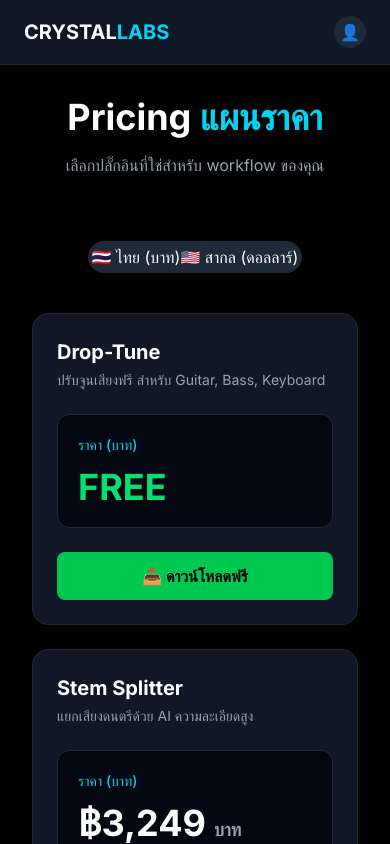
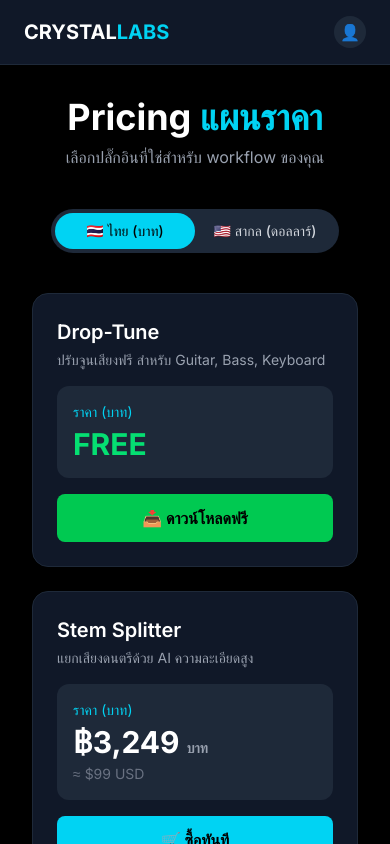
Before and after one commit to Stephen-Nanchakorn/Crystal-Labolatories, a Next.js app: page /pricing in a window 390 px wide. Shown: the top 844 px of the page. Built offline with nearby package versions, Linux system fonts and the light colour scheme; no server answers.

Commit message:
feat: remove header currency toggle, add sliding currency toggle to plugins and pricing pages

```diff
--- a/app/checkout/[id]/page.tsx
+++ b/app/checkout/[id]/page.tsx
@@ -4,7 +4,7 @@ import React, { useState, useEffect } from "react";
 import { createCheckoutSession } from "@/lib/stripe";
 import { useRouter } from "next/navigation";
 import Link from "next/link";
-import { useCurrency } from "@/app/hooks/useCurrency"; // ✅ ใช้ hook
+import { useCurrency } from "@/app/context/CurrencyContext";
 
 const pluginPrices = {
   "drop-tune": { name: "Drop-Tune", usd: 0, thb: 0 },
--- /dev/null
+++ b/app/components/CurrencyToggle.tsx
@@ -0,0 +1,37 @@
+"use client";
+
+export default function CurrencyToggle({
+  currency,
+  setCurrency,
+}: {
+  currency: "THB" | "USD";
+  setCurrency: (c: "THB" | "USD") => void;
+}) {
+  return (
+    <div className="relative inline-flex bg-gray-800 rounded-full p-1 w-72">
+      {/* ✅ พื้นหลังสีฟ้าที่เลื่อนไปมาตาม state (Sliding Effect) */}
+      <div
+        className={`absolute top-1 bottom-1 w-[calc(50%-4px)] bg-cyan-400 rounded-full transition-transform duration-300 ease-in-out ${
+          currency === "USD" ? "translate-x-[calc(100%+8px)]" : "translate-x-0"
+        }`}
+      />
+
+      <button
+        onClick={() => setCurrency("THB")}
+        className={`relative z-10 flex-1 py-2 text-sm font-medium rounded-full transition-colors duration-300 ${
+          currency === "THB" ? "text-black" : "text-gray-300"
+        }`}
+      >
+        🇹🇭 ไทย (บาท)
+      </button>
+      <button
+        onClick={() => setCurrency("USD")}
+        className={`relative z-10 flex-1 py-2 text-sm font-medium rounded-full transition-colors duration-300 ${
+          currency === "USD" ? "text-black" : "text-gray-300"
+        }`}
+      >
+        🇺🇸 สากล (ดอลลาร์)
+      </button>
+    </div>
+  );
+}
--- a/app/components/PriceDisplay.tsx
+++ b/app/components/PriceDisplay.tsx
@@ -1,6 +1,6 @@
 "use client";
 
-import { useCurrency } from "@/app/hooks/useCurrency";
+import { useCurrency } from "@/app/context/CurrencyContext"; // ✅ เปลี่ยนตรงนี้
 
 const priceData = {
   "drop-tune": { thb: 0, usd: 0 },
@@ -22,8 +22,6 @@ export default function PriceDisplay({
   return (
     <div className="border border-gray-800 rounded-lg p-4">
       <h3 className="font-semibold text-cyan-400 mb-3">ราคา</h3>
-
-      {/* ✅ แสดงราคาอย่างเดียว ไม่มี (บาท) และไม่มี ≈ USD */}
       <div className="text-3xl font-bold text-white">
         {mounted ? (
           <>
--- a/app/components/header.tsx
+++ b/app/components/header.tsx
@@ -5,10 +5,8 @@ import { usePathname } from "next/navigation";
 import { createClient } from "@/lib/supabase/client";
 import Link from "next/link";
 import Image from "next/image";
-import { useCurrency } from "@/app/hooks/useCurrency"; // ✅ ใช้ hook
 
 export default function Header() {
-  const { currency, setCurrency, mounted } = useCurrency(); // ✅ ดึงมาจาก hook
   const [userAvatar, setUserAvatar] = useState<string>("");
   const [userName, setUserName] = useState<string>("");
   const pathname = usePathname();
@@ -25,9 +23,6 @@ export default function Header() {
     getUser();
   }, [supabase.auth]);
 
-  const showCurrencyToggle =
-    pathname === "/pricing" || pathname.startsWith("/plugins");
-
   return (
     <header className="bg-gray-900 border-b border-gray-800 px-6 py-4">
       <div className="max-w-7xl mx-auto flex justify-between items-center">
@@ -38,28 +33,30 @@ export default function Header() {
 
         <div className="flex items-center gap-6">
           <nav className="hidden md:flex items-center gap-8">
-            <Link href="/" className={`text-sm ${pathname === "/" ? "text-white" : "text-gray-300 hover:text-white"}`}>หน้าแรก</Link>
-            <Link href="/plugins" className={`text-sm ${pathname.startsWith("/plugins") ? "text-white" : "text-gray-300 hover:text-white"}`}>ปลั๊กอิน</Link>
-            <Link href="/pricing" className={`text-sm ${pathname === "/pricing" ? "text-white" : "text-gray-300 hover:text-white"}`}>ราคา</Link>
-            <Link href="/support" className="text-sm text-gray-300 hover:text-white">ช่วยเหลือ</Link>
+            <Link
+              href="/"
+              className={`text-sm ${pathname === "/" ? "text-white" : "text-gray-300 hover:text-white"}`}
+            >
+              หน้าแรก
+            </Link>
+            <Link
+              href="/plugins"
+              className={`text-sm ${pathname.startsWith("/plugins") ? "text-white" : "text-gray-300 hover:text-white"}`}
+            >
+              ปลั๊กอิน
+            </Link>
+            <Link
+              href="/pricing"
+              className={`text-sm ${pathname === "/pricing" ? "text-white" : "text-gray-300 hover:text-white"}`}
+            >
+              ราคา
+            </Link>
+            <Link href="/support" className="text-sm text-gray-300 hover:text-white">
+              ช่วยเหลือ
+            </Link>
           </nav>
 
-          {showCurrencyToggle && mounted && (
-            <div className="hidden md:flex items-center gap-2 border-l border-gray-700 pl-6">
-              <button
-                onClick={() => setCurrency("THB")}
-                className={`px-3 py-1 text-sm rounded-full transition-colors ${currency === "THB" ? "bg-cyan-400 text-black font-medium" : "bg-gray-800 text-gray-300"}`}
-              >
-                THB
-              </button>
-              <button
-                onClick={() => setCurrency("USD")}
-                className={`px-3 py-1 text-sm rounded-full transition-colors ${currency === "USD" ? "bg-cyan-400 text-black font-medium" : "bg-gray-800 text-gray-300"}`}
-              >
-                USD
-              </button>
-            </div>
-          )}
+          {/* ❌ ลบ Currency Toggle ออกจาก Header ทั้งหมดแล้ว */}
 
           <Link href="/profile" className="group relative flex items-center gap-2">
             <div className="w-8 h-8 rounded-full bg-gray-800 overflow-hidden border-2 border-transparent group-hover:border-cyan-400 transition-all">
@@ -69,7 +66,11 @@ export default function Header() {
                 <div className="w-full h-full flex items-center justify-center text-gray-300">👤</div>
               )}
             </div>
-            {userName && <span className="hidden md:inline text-sm text-gray-300 group-hover:text-white">{userName}</span>}
+            {userName && (
+              <span className="hidden md:inline text-sm text-gray-300 group-hover:text-white">
+                {userName}
+              </span>
+            )}
           </Link>
         </div>
       </div>
--- a/app/context/CurrencyContext.tsx
+++ /dev/null
@@ -1,37 +0,0 @@
-"use client";
-
-import { createContext, useContext, useState, useEffect } from "react";
-
-type CurrencyContextType = {
-  currency: "THB" | "USD";
-  setCurrency: (currency: "THB" | "USD") => void;
-};
-
-const CurrencyContext = createContext<CurrencyContextType>({
-  currency: "THB",
-  setCurrency: () => {},
-});
-
-export function CurrencyProvider({ children }: { children: React.ReactNode }) {
-  const [currency, setCurrency] = useState<"THB" | "USD">("THB");
-
-  // เก็บค่าใน localStorage
-  useEffect(() => {
-    const saved = localStorage.getItem("currency");
-    if (saved === "THB" || saved === "USD") {
-      setCurrency(saved);
-    }
-  }, []);
-
-  useEffect(() => {
-    localStorage.setItem("currency", currency);
-  }, [currency]);
-
-  return (
-    <CurrencyContext.Provider value={{ currency, setCurrency }}>
-      {children}
-    </CurrencyContext.Provider>
-  );
-}
-
-export const useCurrency = () => useContext(CurrencyContext);
--- a/app/hooks/useCurrency.ts
+++ /dev/null
@@ -1,24 +0,0 @@
-"use client";
-
-import { useState, useEffect } from "react";
-
-export function useCurrency() {
-  const [currency, setCurrency] = useState<"THB" | "USD">("THB");
-  const [mounted, setMounted] = useState(false);
-
-  useEffect(() => {
-    const saved = localStorage.getItem("currency");
-    if (saved === "THB" || saved === "USD") {
-      setCurrency(saved);
-    }
-    setMounted(true);
-  }, []);
-
-  useEffect(() => {
-    if (mounted) {
-      localStorage.setItem("currency", currency);
-    }
-  }, [currency, mounted]);
-
-  return { currency, setCurrency, mounted };
-}
--- a/app/layout.tsx
+++ b/app/layout.tsx
@@ -2,7 +2,6 @@ import type { Metadata } from "next";
 import { Inter } from "next/font/google";
 import "./globals.css";
 import Header from "@/app/components/header";
-import { CurrencyProvider } from "@/app/context/CurrencyContext";
 import { Analytics } from "@vercel/analytics/next";
 
 const inter = Inter({ subsets: ["latin"] });
@@ -20,11 +19,8 @@ export default function RootLayout({
   return (
     <html lang="en">
       <body className={inter.className}>
-        {/* ✅ ครอบทุกหน้าด้วย CurrencyProvider ตัวเดียว */}
-        <CurrencyProvider>
           <Header />
           {children}
-        </CurrencyProvider>
         <Analytics />
       </body>
     </html>
--- a/app/plugins/page.tsx
+++ b/app/plugins/page.tsx
@@ -1,7 +1,8 @@
 "use client";
 
+import { useState } from "react";
 import Link from "next/link";
-import { useCurrency } from "@/app/hooks/useCurrency";
+import CurrencyToggle from "@/app/components/CurrencyToggle";
 
 const plugins = [
   {
@@ -34,12 +35,12 @@ const plugins = [
 ];
 
 export default function PluginsPage() {
-  const { currency, mounted } = useCurrency();
+  const [currency, setCurrency] = useState<"THB" | "USD">("THB");
 
   return (
     <main className="min-h-screen bg-black text-white p-8">
       <div className="max-w-6xl mx-auto">
-        <div className="text-center mb-16">
+        <div className="text-center mb-10">
           <h1 className="text-4xl md:text-5xl font-bold mb-4">
             <span className="text-white">CRYSTAL</span>{" "}
             <span className="text-cyan-400">PLUGINS</span>
@@ -49,9 +50,13 @@ export default function PluginsPage() {
           </p>
         </div>
 
+        {/* ✅ เพิ่ม Currency Toggle แบบเดียวกับหน้า Pricing */}
+        <div className="flex justify-center mb-12">
+          <CurrencyToggle currency={currency} setCurrency={setCurrency} />
+        </div>
+
         <div className="grid md:grid-cols-3 gap-6">
           {plugins.map((plugin) => {
-            // ✅ คำนวณราคาตามสกุลเงินที่เลือก
             const price = currency === "THB" ? plugin.thb : plugin.usd;
             const symbol = currency === "THB" ? "฿" : "$";
 
@@ -67,7 +72,7 @@ export default function PluginsPage() {
                   <div className="flex justify-between items-start mb-2">
                     <h3 className="text-xl font-semibold">{plugin.name}</h3>
                     <div className={`font-bold ${plugin.isFree ? "text-green-400" : "text-cyan-400"}`}>
-                      {plugin.isFree ? "FREE" : mounted ? `${symbol}${price.toLocaleString()}` : "..."}
+                      {plugin.isFree ? "FREE" : `${symbol}${price.toLocaleString()}`}
                     </div>
                   </div>
                   <p className="text-gray-400 text-sm leading-relaxed">
--- a/app/pricing/page.tsx
+++ b/app/pricing/page.tsx
@@ -2,30 +2,31 @@
 
 import { useState } from "react";
 import Link from "next/link";
+import CurrencyToggle from "@/app/components/CurrencyToggle";
 
 const plugins = [
   {
     slug: "drop-tune",
     name: "Drop-Tune",
     description: "ปรับจูนเสียงฟรี สำหรับ Guitar, Bass, Keyboard",
-    priceTHB: 0,
-    priceUSD: 0,
+    thb: 0,
+    usd: 0,
     isFree: true,
   },
   {
     slug: "stem-splitter",
     name: "Stem Splitter",
     description: "แยกเสียงดนตรีด้วย AI ความละเอียดสูง",
-    priceTHB: 3249,
-    priceUSD: 99,
+    thb: 3249,
+    usd: 99,
     isFree: false,
   },
   {
     slug: "analog-eq",
     name: "Analog EQ",
     description: "Graphic EQ 7-Band พร้อม Gate และ Compressor",
-    priceTHB: 1949,
-    priceUSD: 59,
+    thb: 1949,
+    usd: 59,
     isFree: false,
   },
 ];
@@ -36,78 +37,60 @@ export default function PricingPage() {
   return (
     <main className="min-h-screen bg-black text-white p-8">
       <div className="max-w-6xl mx-auto">
-        {/* Title */}
-        <div className="text-center mb-16">
-          <h1 className="text-4xl font-bold mb-4">
+        <div className="text-center mb-10">
+          <h1 className="text-4xl font-bold mb-2">
             Pricing <span className="text-cyan-400">แผนราคา</span>
           </h1>
-          <p className="text-gray-400">
-            เลือกปลั๊กอินที่ใช่สำหรับ workflow ของคุณ
-          </p>
+          <p className="text-gray-400">เลือกปลั๊กอินที่ใช่สำหรับ workflow ของคุณ</p>
         </div>
 
-        {/* Currency Toggle */}
+        {/* ✅ Currency Toggle พร้อม Sliding Effect */}
         <div className="flex justify-center mb-10">
-          <div className="inline-flex rounded-full bg-gray-800 p-1">
-            <button onClick={() => setCurrency("THB")} className="...">
-              🇹🇭 ไทย (บาท)
-            </button>
-            <button onClick={() => setCurrency("USD")} className="...">
-              🇺🇸 สากล (ดอลลาร์)
-            </button>
+          <CurrencyToggle currency={currency} setCurrency={setCurrency} />
         </div>
-        </div>
-        {/* Pricing Cards */}
+
         <div className="grid md:grid-cols-3 gap-6">
-          {plugins.map((plugin) => (
+          {plugins.map((plugin) => {
+            const price = currency === "THB" ? plugin.thb : plugin.usd;
+            const symbol = currency === "THB" ? "฿" : "$";
+            const otherPrice = currency === "THB" ? plugin.usd : plugin.thb;
+            const otherSymbol = currency === "THB" ? "$" : "฿";
+
+            return (
               <div
                 key={plugin.slug}
-              className="bg-gray-900 border border-gray-800 rounded-2xl p-6 hover:border-cyan-500 transition-colors"
+                className="bg-gray-900 border border-gray-800 rounded-2xl p-6"
               >
-              {/* Plugin Name */}
-              <h3 className="text-xl font-bold mb-1">{plugin.name}</h3>
-              <p className="text-gray-400 text-sm mb-6">
-                {plugin.description}
+                <h3 className="text-xl font-semibold mb-1">{plugin.name}</h3>
+                <p className="text-gray-400 text-sm mb-4">{plugin.description}</p>
+
+                <div className="bg-gray-800 rounded-xl p-4 mb-4">
+                  <p className="text-cyan-400 text-sm mb-1">
+                    ราคา ({currency === "THB" ? "บาท" : "ดอลลาร์"})
                   </p>
-
-              {/* Price Box */}
-              <div className="bg-gray-950 border border-gray-800 rounded-xl p-5 mb-6">
-                <div className="flex items-center gap-2 mb-3">
-                  <span className="text-cyan-400 text-sm font-medium">
-                    ราคา {currency === "THB" ? "(บาท)" : "(ดอลลาร์)"}
-                  </span>
-                </div>
-
                   {plugin.isFree ? (
-                  <div className="text-4xl font-bold text-green-400">
-                    FREE
-                  </div>
+                    <div className="text-3xl font-bold text-green-400">FREE</div>
                   ) : (
-                  <div className="text-4xl font-bold text-white">
-                    {currency === "THB" ? "฿" : "$"}
-                    {currency === "THB"
-                      ? plugin.priceTHB.toLocaleString("th-TH")
-                      : plugin.priceUSD.toLocaleString("en-US")}
-                    <span className="text-lg text-gray-400 ml-2">
+                    <>
+                      <div className="text-3xl font-bold">
+                        {symbol}
+                        {price.toLocaleString()}{" "}
+                        <span className="text-sm text-gray-400">
                           {currency === "THB" ? "บาท" : "USD"}
                         </span>
                       </div>
-                )}
-
-                {/* ราคาในอีกสกุล (แสดงไว้ข้างล่าง) */}
-                {!plugin.isFree && (
-                  <div className="text-sm text-gray-500 mt-2">
-                    {currency === "THB"
-                      ? `≈ $${plugin.priceUSD} USD`
-                      : `≈ ฿${plugin.priceTHB.toLocaleString("th-TH")} THB`}
-                  </div>
+                      <p className="text-gray-500 text-sm mt-1">
+                        ≈ {otherSymbol}
+                        {otherPrice.toLocaleString()} {currency === "THB" ? "USD" : "THB"}
+                      </p>
+                    </>
                   )}
                 </div>
 
-              {/* CTA Button */}
                 <Link
-                href={`/plugins/${plugin.slug}`}
-                className={`block text-center font-bold py-3 rounded-lg transition-colors ${plugin.isFree
+                  href={plugin.isFree ? `/plugins/${plugin.slug}` : `/checkout/${plugin.slug}`}
+                  className={`block text-center font-bold py-3 rounded-lg transition-colors ${
+                    plugin.isFree
                       ? "bg-green-500 hover:bg-green-600 text-black"
                       : "bg-cyan-400 hover:bg-cyan-500 text-black"
                   }`}
@@ -115,14 +98,12 @@ export default function PricingPage() {
                   {plugin.isFree ? "📥 ดาวน์โหลดฟรี" : "🛒 ซื้อทันที"}
                 </Link>
               </div>
-          ))}
+            );
+          })}
         </div>
 
-        {/* Footer Note */}
-        <div className="text-center mt-12 text-sm text-gray-500">
-          <p>
+        <div className="text-center mt-10 text-sm text-gray-400">
           ✅ การันตีคืนเงินภายใน 30 วัน • ✅ License ตลอดชีพ • ✅ อัปเดตฟรี
-          </p>
         </div>
       </div>
     </main>
```
Lines whose indentation alone changed are shown as unchanged.
